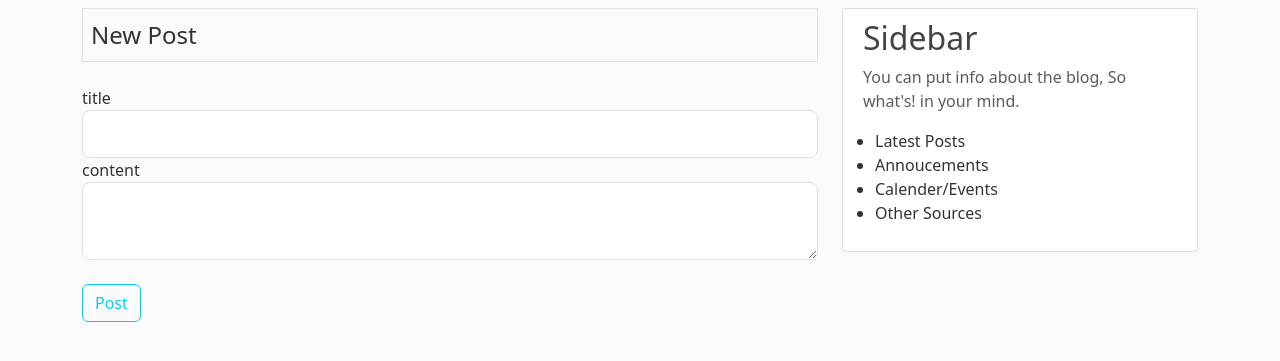
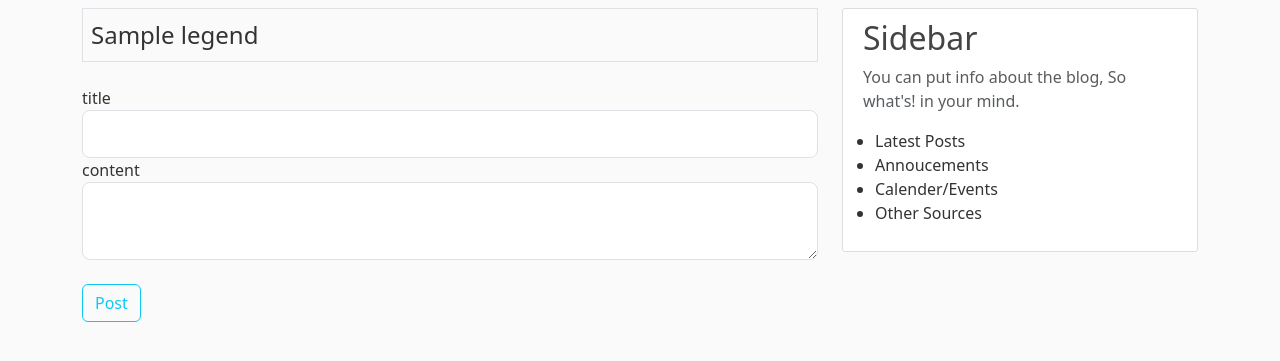
Before and after one commit to legionJP/web_app_flask, a Flask app: template flask_app/blog_app/templates/create_post.html in a window 1280 px wide. Shown: the part 72-433 px from the top of the page. Run offline with Flask 3, Linux system fonts and the light colour scheme; tables that the repository leaves empty hold one stand-in row (values such as "Sample post"); the template is opened without the code that fills it: values that come from a table or form of the project are taken from there, most other values are stand-ins (such as "Sample title", 1, 10 or a date in 2020); some libraries are stand-ins or nearby versions.

Commit message:
making routes and template for legend

```diff
--- a/flask_app/blog_app/templates/create_post.html
+++ b/flask_app/blog_app/templates/create_post.html
@@ -7,7 +7,7 @@
     <form method="post" ,action=""> <!--action with empty string means it is gonna post info  back to same mehtod -->
      {{ form.hidden_tag() }} <!--the form.hidden tag method used to add CSRF token to protect form from attacks -->
      <fieldset class="form-group">
-        <legend class="border-bottom mb-4 , border-top , border p-2">New Post</legend>
+        <legend class="border-bottom mb-4 , border-top , border p-2">{{ legend }}</legend>
 
         <div class="form-group">
             {{ form.title.label(class="form-control-label") }} <!--it is only printing the form lable -->
```
